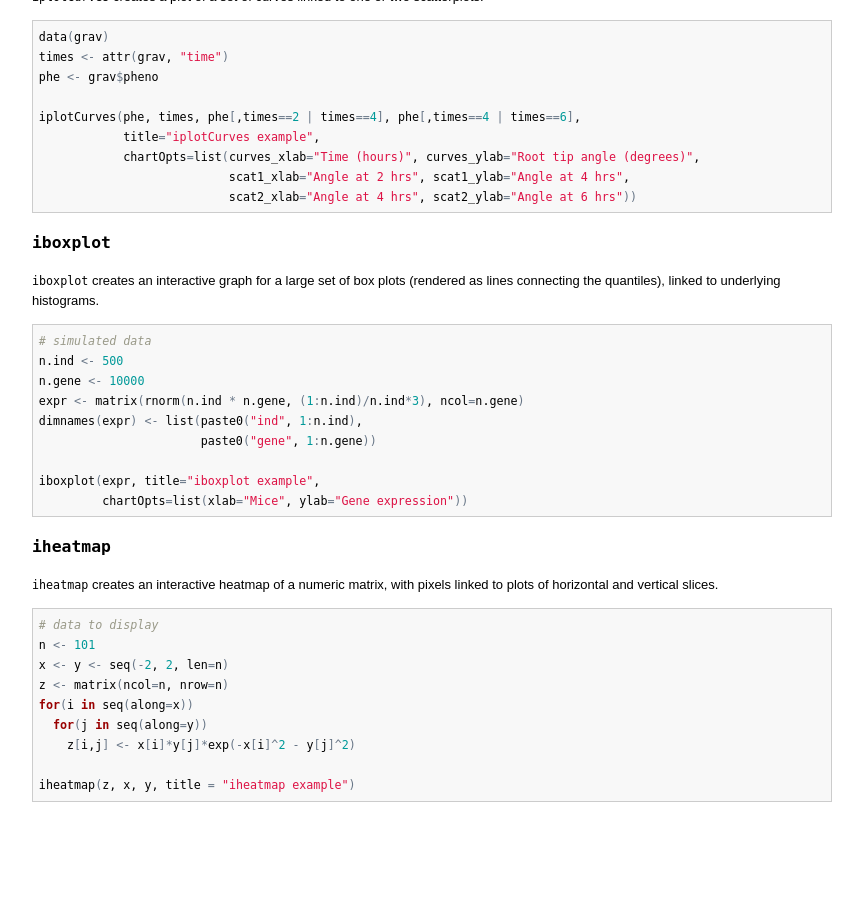
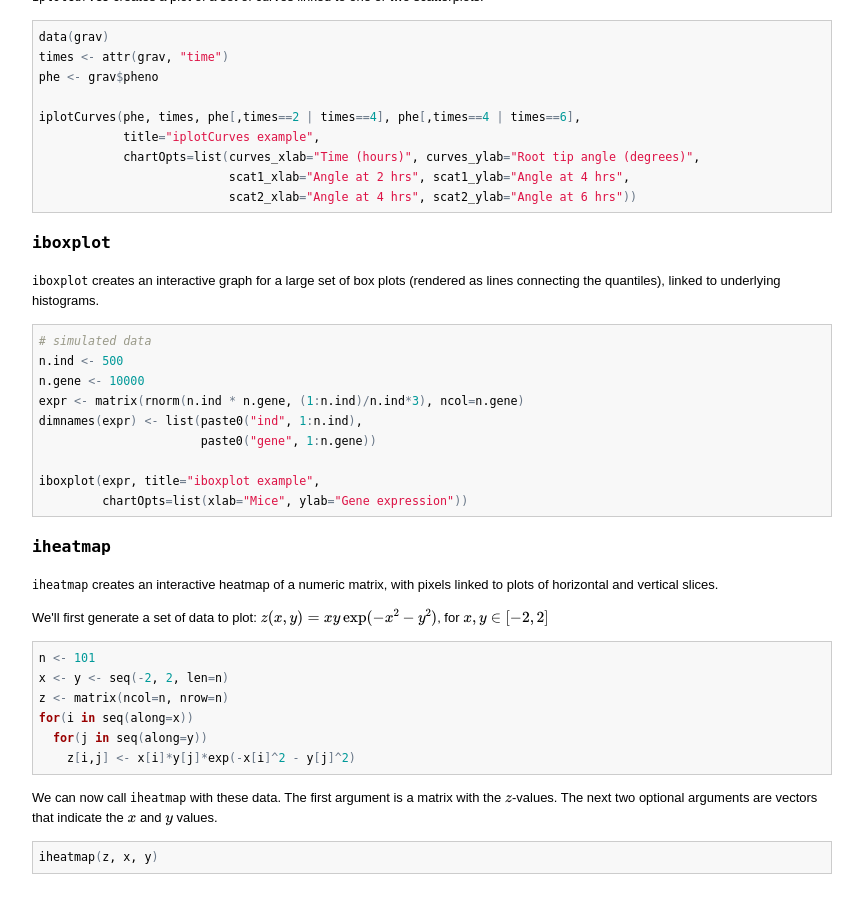
Before and after one commit to kbroman/qtlcharts, a Jekyll site: the page assets/vignettes/userGuide.html, which Jekyll copies as it is, in a window 1280 px wide and 900 px high, scrolled down 6157 px. Shown: the whole window, without its empty margins (81-944 px from the left). Built offline with Jekyll 4.4.1, drawn with Linux system fonts in a browser that asks for light colours; formulas are drawn with MathJax 3; before the commit the page ends 6985 px from its top, so only the background shows below that.

Commit message:
userGuide: a bit more description of iheatmap

```diff
--- a/assets/vignettes/userGuide.html
+++ b/assets/vignettes/userGuide.html
@@ -604,15 +604,23 @@ iboxplot(expr, title=&quot;iboxplot example&quot;,
 <p><code>iheatmap</code> creates an interactive heatmap of a numeric matrix, with
 pixels linked to plots of horizontal and vertical slices.</p>
 
-<pre><code class="r"># data to display
-n &lt;- 101
+<p>We&#39;ll first generate a set of data to plot:
+\(z(x,y) = x y \exp(-x^2 - y^2)\),
+for \(x,y \in [-2, 2]\)</p>
+
+<pre><code class="r">n &lt;- 101
 x &lt;- y &lt;- seq(-2, 2, len=n)
 z &lt;- matrix(ncol=n, nrow=n)
 for(i in seq(along=x))
   for(j in seq(along=y))
     z[i,j] &lt;- x[i]*y[j]*exp(-x[i]^2 - y[j]^2)
+</code></pre>
 
-iheatmap(z, x, y, title = &quot;iheatmap example&quot;)
+<p>We can now call <code>iheatmap</code> with these data. The first argument is a
+matrix with the \(z\)-values. The next two optional arguments are
+vectors that indicate the \(x\) and \(y\) values.</p>
+
+<pre><code class="r">iheatmap(z, x, y)
 </code></pre>
 
 <!-- the following to make it look nicer -->
```
